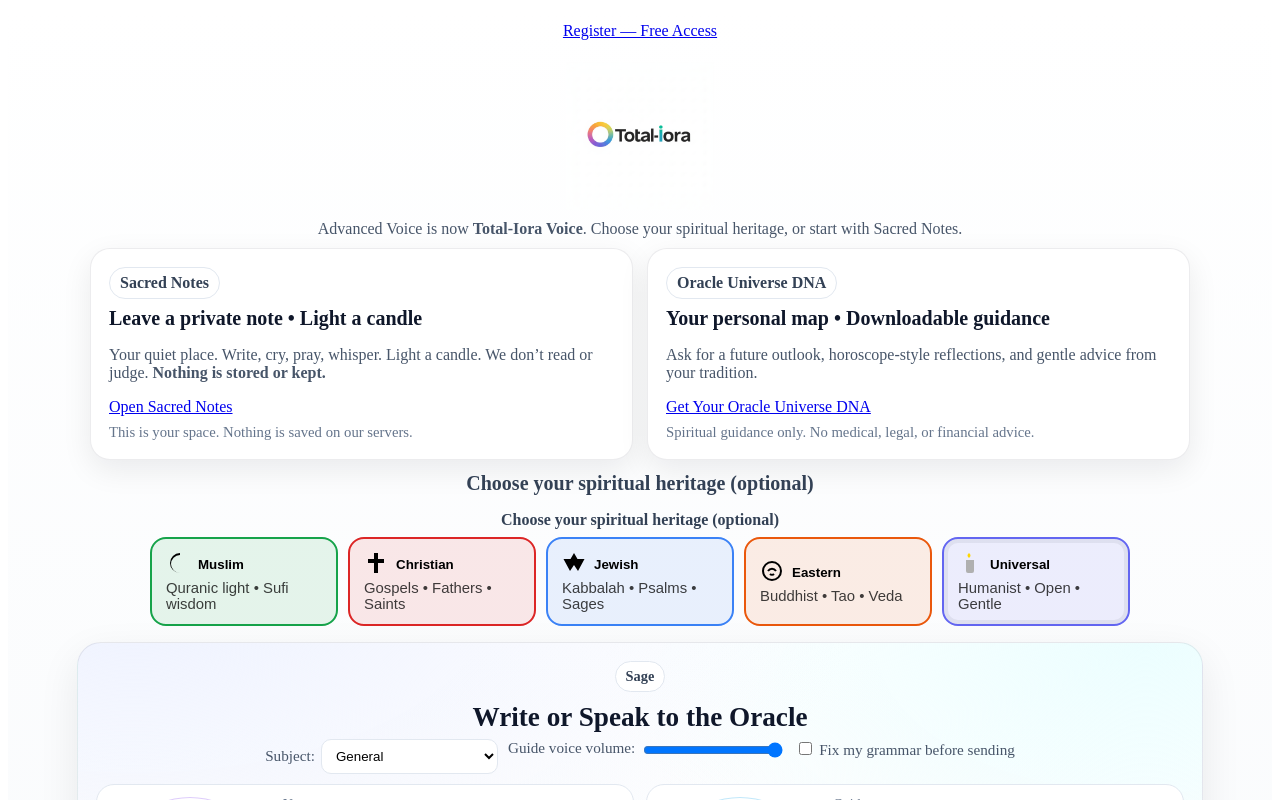
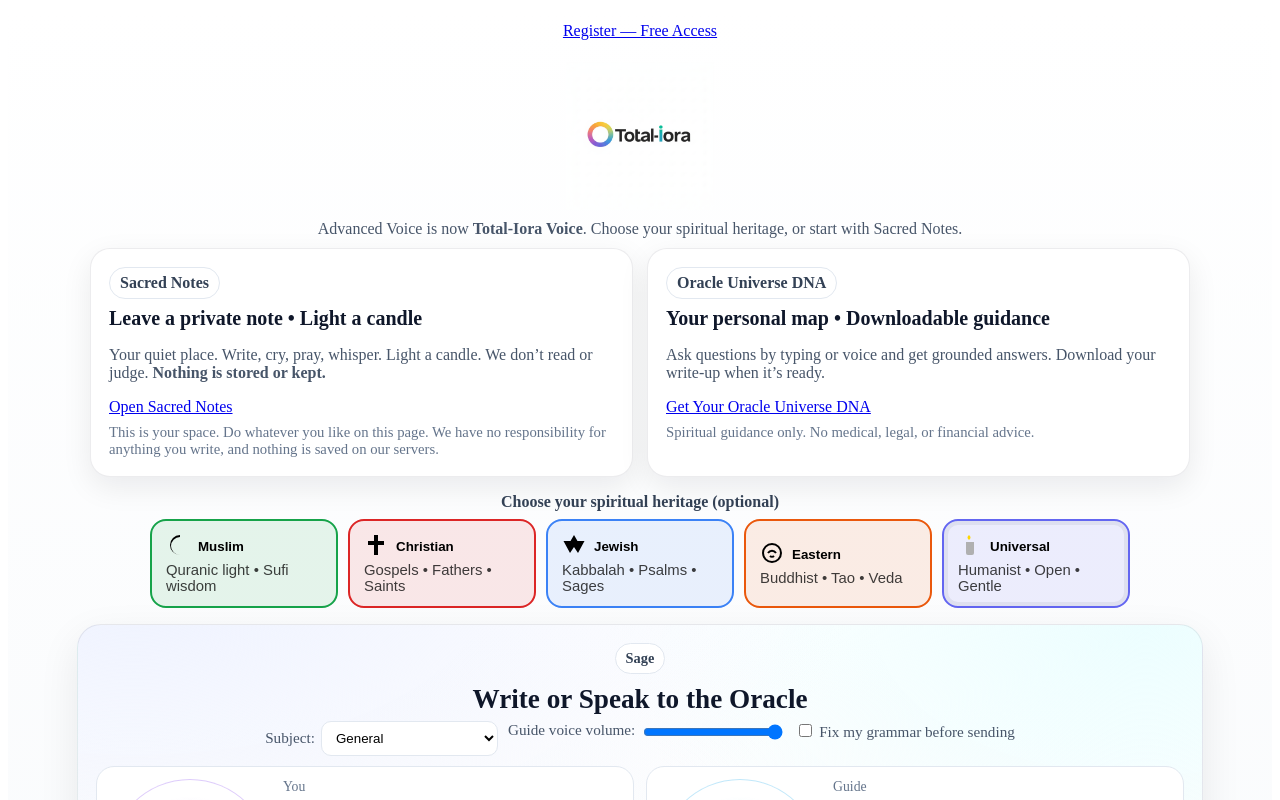
Before and after one commit to danyaffa/Total-iora, a Next.js app: page /homepage in a window 1280 px wide. Shown: the top 800 px of the page. Built offline with nearby package versions, Linux system fonts and the light colour scheme.

Commit message:
Update homepage.js

```diff
--- a/pages/homepage.js
+++ b/pages/homepage.js
@@ -1,4 +1,3 @@
-// FILE: /pages/homepage.js
 import { useEffect, useState } from "react";
 import Link from "next/link";
 import Footer from "../components/Footer";
@@ -23,14 +22,9 @@ export default function HomePage() {
     }
     const update = () => {
       const has = (n) => (typeof document !== "undefined" && document.cookie.includes(`${n}=`));
-      const isDevBypass =
-        (typeof window !== "undefined" &&
-          (process.env.NEXT_PUBLIC_DEV_BYPASS === "1" ||
-           has("ac_dev") ||
-           window.location.hostname === "localhost"));
-      const isRegistered =
-        has("ac_registered") ||
-        has("ac_session") ||
+      const isDevBypass = (typeof window !== "undefined" &&
+        (process.env.NEXT_PUBLIC_DEV_BYPASS === "1" || has("ac_dev") || window.location.hostname === "localhost"));
+      const isRegistered = has("ac_registered") || has("ac_session") ||
         (typeof localStorage !== "undefined" && localStorage.getItem("ac_registered") === "1");
       setUnlocked(Boolean(isRegistered || isDevBypass));
     };
@@ -69,8 +63,7 @@ export default function HomePage() {
             <header className="h">
               <div className="pill">Sacred Notes</div>
               <h3>Leave a private note • Light a candle</h3>
-              <p>Your quiet place. Write, cry, pray, whisper. Light a candle. We don’t read or judge.
-                <strong> Nothing is stored or kept.</strong></p>
+              <p>Your quiet place. Write, cry, pray, whisper. Light a candle. We don’t read or judge.<strong> Nothing is stored or kept.</strong></p>
             </header>
             <footer className="f">
               {locked ? (
@@ -78,7 +71,7 @@ export default function HomePage() {
               ) : (
                 <Link href="/sacred-space" className="btn accent">Open Sacred Notes</Link>
               )}
-              <div className="disc">This is your space. Nothing is saved on our servers.</div>
+              <div className="disc">This is your space. Do whatever you like on this page. We have no responsibility for anything you write, and nothing is saved on our servers.</div>
             </footer>
           </article>
 
@@ -86,7 +79,7 @@ export default function HomePage() {
             <header className="h">
               <div className="pill">Oracle Universe DNA</div>
               <h3>Your personal map • Downloadable guidance</h3>
-              <p>Ask for a future outlook, horoscope-style reflections, and gentle advice from your tradition.</p>
+              <p>Ask questions by typing or voice and get grounded answers. Download your write-up when it’s ready.</p>
             </header>
             <footer className="f">
               {locked ? (
@@ -102,7 +95,6 @@ export default function HomePage() {
 
       {unlocked ? (
         <>
-          <h3 className="choose">Choose your spiritual heritage (optional)</h3>
           <HeritageSelector path={path} onChange={setPath} />
           <OracleVoice path={path} />
         </>
@@ -110,8 +102,8 @@ export default function HomePage() {
         <section className="gate">
           <div className="card gatecard">
             <h3>Speak to the Oracle</h3>
-            <p>This is a preview only. After you register (free) you’ll use the full board on the Home page.</p>
-            <Link href="/homepage?dev=on" className="btn accent">Open the Full Board</Link>
+            <p>Log in (or register free) to start a private, one-to-one voice conversation with a guide aligned to your tradition.</p>
+            <Link href="/login" className="btn accent">Log in</Link>
           </div>
         </section>
       )}
@@ -124,7 +116,7 @@ export default function HomePage() {
         .btn { display:inline-block; padding:10px 16px; border-radius:14px; font-weight:800; border:1px solid rgba(15,23,42,.12); background:#fff; }
         .btn.cta { color:#fff; border:none; background:linear-gradient(135deg,#7c3aed,#14b8a6); }
         .hero { text-align:center; padding-top:8px; }
-        .logo { width:148px; height:auto; margin:0 auto; display:block; }
+        .logo { width:148px; margin:0 auto; display:block; }
         .note { max-width:820px; margin:10px auto 0; color:#475569; padding:0 12px; }
         .tiles { max-width:1100px; margin:10px auto 6px; padding:0 16px; }
         .grid { display:grid; gap:14px; grid-template-columns:1fr; }
@@ -138,8 +130,6 @@ export default function HomePage() {
         .disc { color:#64748b; font-size:.92rem; }
         .gate { max-width:1100px; margin:12px auto 20px; padding:0 16px; }
         .gatecard { text-align:center; }
-        .choose { text-align:center; margin: 12px 0 4px; color:#334155; }
-        .previewBanner { max-width:1100px; margin: 0 auto 8px; padding: 10px 12px; border: 1px solid #e2e8f0; border-radius: 12px; background:#fff; color:#334155; }
       `}</style>
     </div>
   );
```
